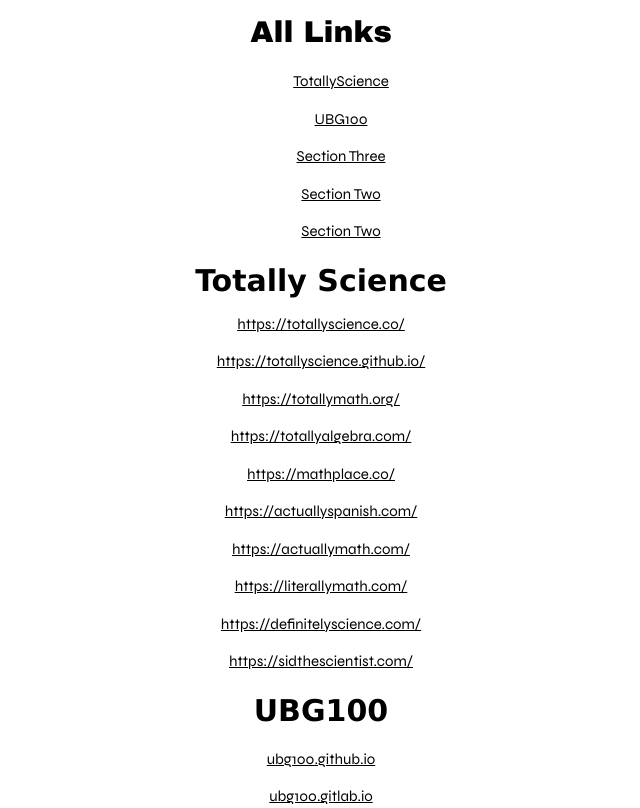
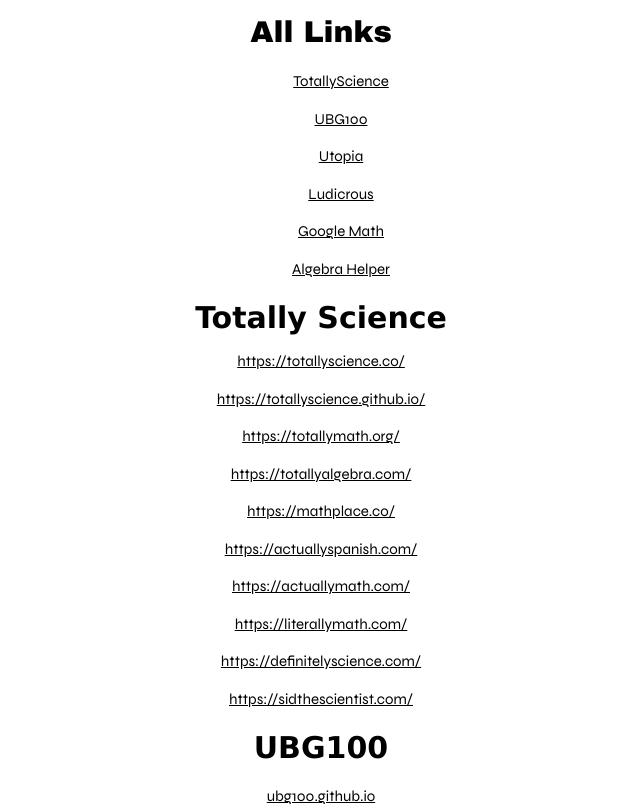
Before and after one commit to EmulatorOS/All-links, a plain HTML site: page index.html in a window 1280 px wide. Shown: the top 808 px of the page, without its empty margins (319-959 px from the left). Drawn offline with nearby package versions, Linux system fonts and the light colour scheme.

Commit message:
Update index.html

```diff
--- a/index.html
+++ b/index.html
@@ -63,17 +63,22 @@
   </div>
    <div id="nav">
     <ul align=center id="toc">  <!--Table of Contents-->
-       <a href="#sec3">Section Three</a>
+       <a href="#sec3">Utopia</a>
     </ul>
   </div>
    <div id="nav">
     <ul align=center id="toc">  <!--Table of Contents-->
-      <a href="#sec4">Section Two</a>
+      <a href="#sec4">Ludicrous</a>
     </ul>
   </div>
    <div id="nav">
     <ul align=center id="toc">  <!--Table of Contents-->
-      <a href="#sec5">Section Two</a>
+      <a href="#sec5">Google Math</a>
+    </ul>
+    </div>
+   <div id="nav">
+    <ul align=center id="toc">  <!--Table of Contents-->
+      <a href="#sec6">Algebra Helper</a>
     </ul>
   </div>
 
@@ -120,6 +125,13 @@
       <p><a href="https://googlemath.cf/" target="_blank" rel="noopener noreferrer">https://googlemath.cf/</a></p>
       <p><a href="https://googlemath.net/" target="_blank" rel="noopener noreferrer">https://googlemath.net/</a></p>
     </div>
+    <div>
+      <h2 id="sec6" style="font-family:verdana;"><strong>Algebra Helper</strong></h2>
+      <p><a href="https://learnhistory.me/" target="_blank" rel="noopener noreferrer">https://learnhistory.me/</a></p>
+      <p><a href="https://geolab.ml/" target="_blank" rel="noopener noreferrer">https://geolab.ml/</a></p>
+      <p><a href="https://comiclibrary.ml" target="_blank" rel="noopener noreferrer">https://comiclibrary.ml/</a></p>
+      <p><a href="https://treewiki.tk" target="_blank" rel="noopener noreferrer">https://treewiki.tk</a></p>
+    </div>
   </div>
 
 
```
